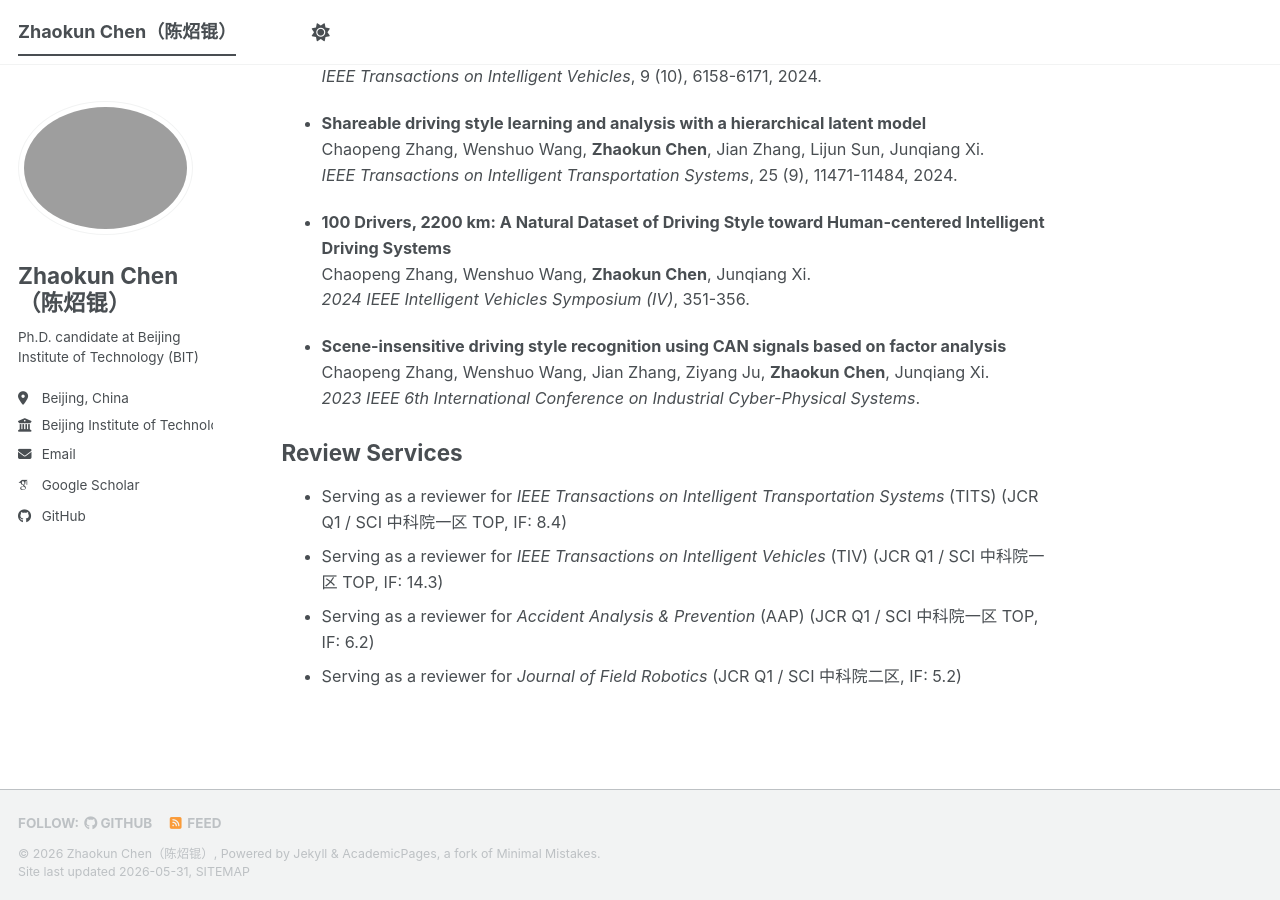
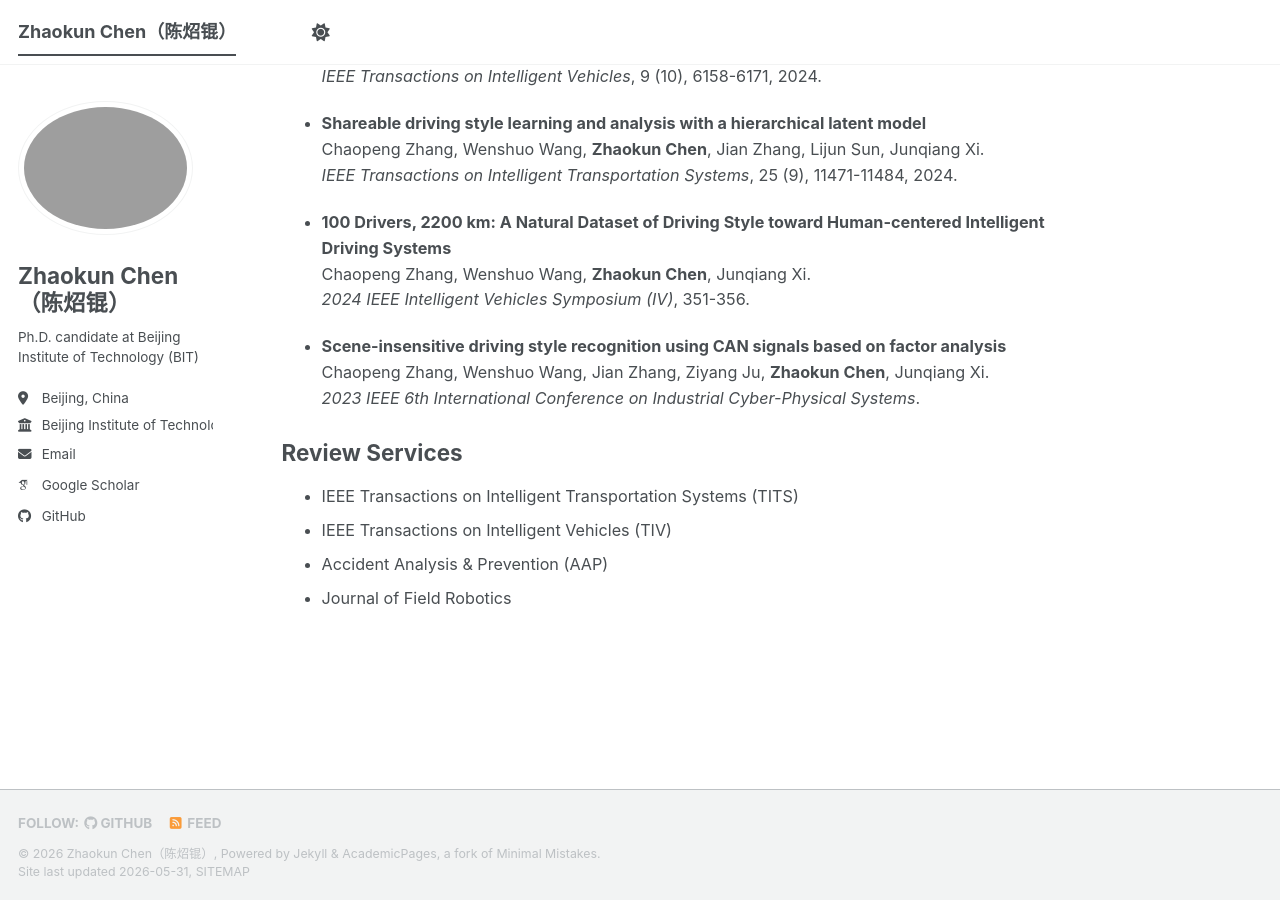
Before and after one commit to zhaokun-bit/zhaokun-bit.github.io, a Jekyll site: the page built from _pages/about.md, in a window 1280 px wide and 900 px high, scrolled down 1477 px. Built offline with Jekyll 4.4.1, drawn with Linux system fonts in a browser that asks for light colours; some web fonts are replaced; a script bundle is joined from its source files by our own code; library files that are not in the unit come from our copies.

Commit message:
Update about.md

```diff
--- a/_pages/about.md
+++ b/_pages/about.md
@@ -47,7 +47,7 @@ Publications
 
 Review Services
 ======
-* Serving as a reviewer for *IEEE Transactions on Intelligent Transportation Systems* (TITS) (JCR Q1 / SCI 中科院一区 TOP, IF: 8.4)
-* Serving as a reviewer for *IEEE Transactions on Intelligent Vehicles* (TIV) (JCR Q1 / SCI 中科院一区 TOP, IF: 14.3)
-* Serving as a reviewer for *Accident Analysis & Prevention* (AAP) (JCR Q1 / SCI 中科院一区 TOP, IF: 6.2)
-* Serving as a reviewer for *Journal of Field Robotics* (JCR Q1 / SCI 中科院二区, IF: 5.2)
+* IEEE Transactions on Intelligent Transportation Systems (TITS)
+* IEEE Transactions on Intelligent Vehicles (TIV)
+* Accident Analysis & Prevention (AAP)
+* Journal of Field Robotics
```
